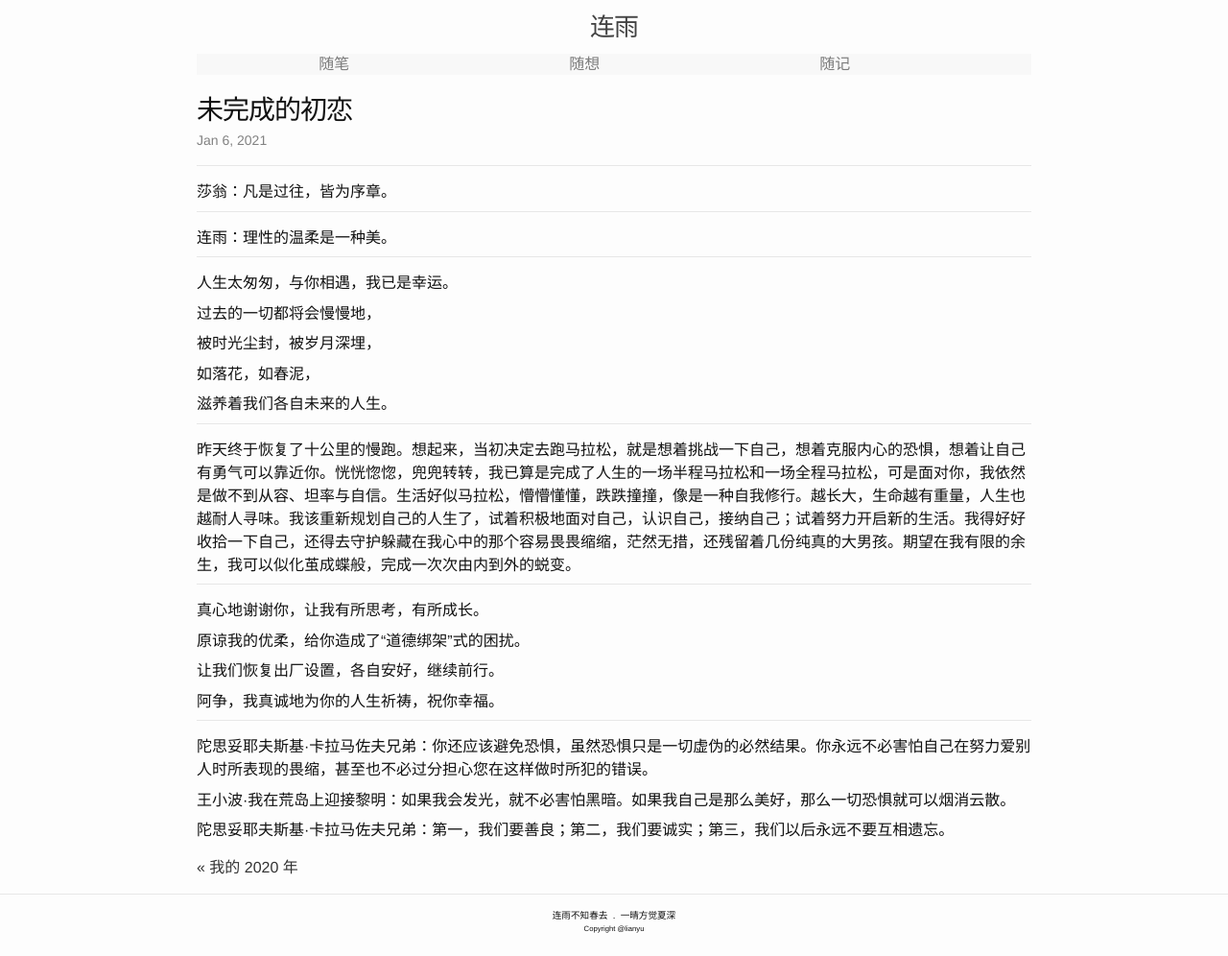
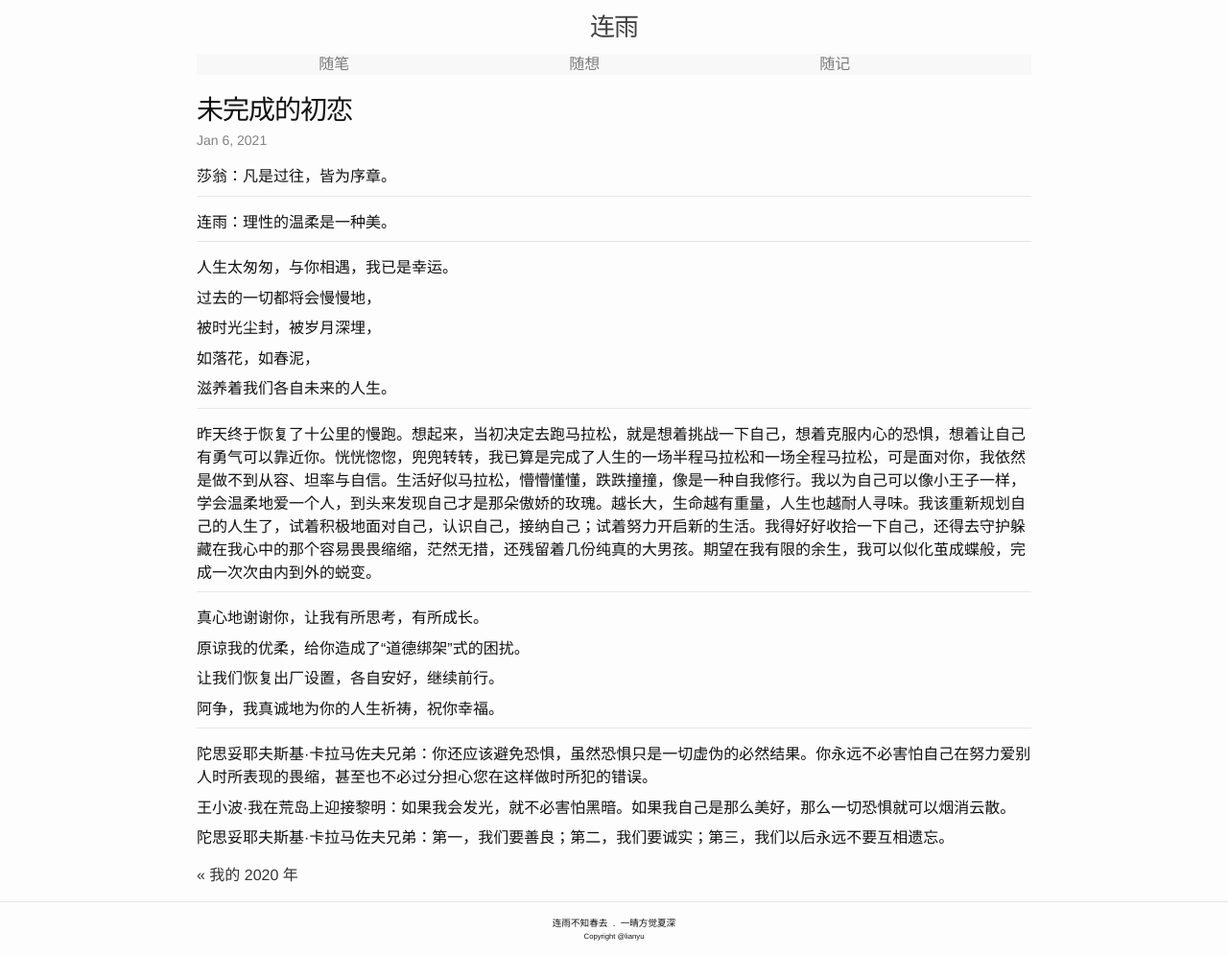
Before and after one commit to lianyu1115/lianyu, a Jekyll site: the page built from _journals/2021-01-06-未完成的初恋.md, in a window 1280 px wide. Shown: the whole page at 96% size. Built offline with Jekyll 4.4.1, drawn with Linux system fonts in a browser that asks for light colours.

Commit message:
Update 2021-01-06-未完成的初恋.md

```diff
--- a/_journals/2021-01-06-未完成的初恋.md
+++ b/_journals/2021-01-06-未完成的初恋.md
@@ -5,7 +5,6 @@
 categories: ''
 tags: ''
 ---
-- - -
 
 莎翁：凡是过往，皆为序章。
 
@@ -27,7 +26,7 @@
 
 - - -
 
-昨天终于恢复了十公里的慢跑。想起来，当初决定去跑马拉松，就是想着挑战一下自己，想着克服内心的恐惧，想着让自己有勇气可以靠近你。恍恍惚惚，兜兜转转，我已算是完成了人生的一场半程马拉松和一场全程马拉松，可是面对你，我依然是做不到从容、坦率与自信。生活好似马拉松，懵懵懂懂，跌跌撞撞，像是一种自我修行。越长大，生命越有重量，人生也越耐人寻味。我该重新规划自己的人生了，试着积极地面对自己，认识自己，接纳自己；试着努力开启新的生活。我得好好收拾一下自己，还得去守护躲藏在我心中的那个容易畏畏缩缩，茫然无措，还残留着几份纯真的大男孩。期望在我有限的余生，我可以似化茧成蝶般，完成一次次由内到外的蜕变。
+昨天终于恢复了十公里的慢跑。想起来，当初决定去跑马拉松，就是想着挑战一下自己，想着克服内心的恐惧，想着让自己有勇气可以靠近你。恍恍惚惚，兜兜转转，我已算是完成了人生的一场半程马拉松和一场全程马拉松，可是面对你，我依然是做不到从容、坦率与自信。生活好似马拉松，懵懵懂懂，跌跌撞撞，像是一种自我修行。我以为自己可以像小王子一样，学会温柔地爱一个人，到头来发现自己才是那朵傲娇的玫瑰。越长大，生命越有重量，人生也越耐人寻味。我该重新规划自己的人生了，试着积极地面对自己，认识自己，接纳自己；试着努力开启新的生活。我得好好收拾一下自己，还得去守护躲藏在我心中的那个容易畏畏缩缩，茫然无措，还残留着几份纯真的大男孩。期望在我有限的余生，我可以似化茧成蝶般，完成一次次由内到外的蜕变。
 
 - - -
 
```
